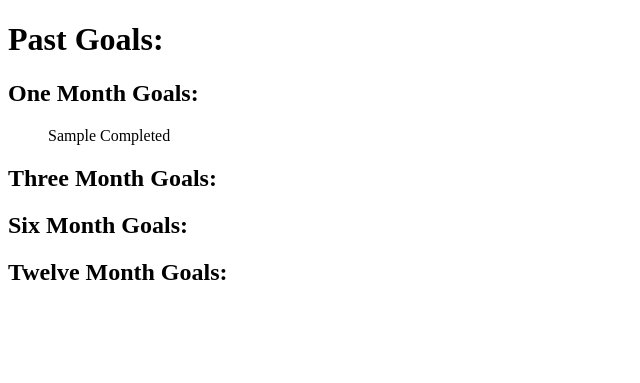
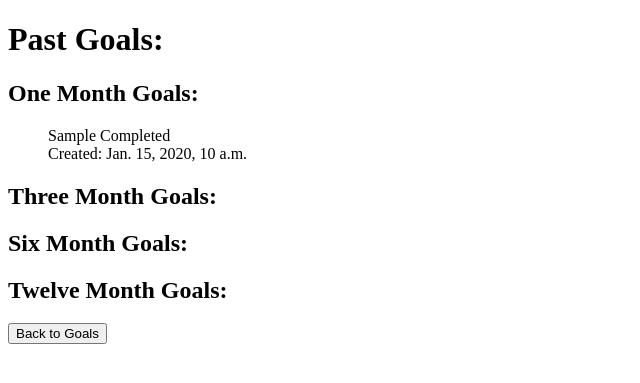
Before and after one commit to tyler-simeone/FundsTracker, a Django app: page /pastgoals/ in a window 1280 px wide. Shown: the part 34-417 px from the top of the page, without its empty margins (0-640 px from the left). Run offline with Django 3.2, Linux system fonts and the light colour scheme; a user stored in the database is signed in; tables that the repository leaves empty hold one stand-in row (values such as "Sample post"); parts of the project's set-up code (start-up, migrations or seed data) failed here and were passed over.

Commit message:
user can now see created dates for past and completed goals

```diff
--- a/fundstrackerproject/fundstrackerapp/templates/goals/completed.html
+++ b/fundstrackerproject/fundstrackerapp/templates/goals/completed.html
@@ -11,6 +11,8 @@
     <ul>
     {% for goal in completed_goals %}
         <li>{{ goal.goal }}</li>
+        <span>Timeframe: {{ goal.timeframe }} Month</span>
+        <br />
         <span>Created: {{ goal.created_at }}</span>
     {% endfor %}
     </ul>
--- a/fundstrackerproject/fundstrackerapp/templates/pastgoals/list.html
+++ b/fundstrackerproject/fundstrackerapp/templates/pastgoals/list.html
@@ -14,9 +14,9 @@
             <ul>
                 {% for goal in past_one_month_goals %}
                 <li>{{ goal.goal }} {% if goal.is_completed %}<span>Completed</span>{% endif %} </li>
+                <span>Created: {{ goal.created_at }}</span>
                 {% endfor %}
             </ul>
-            {% comment %} <a href="{% url 'fundstrackerapp:netincome_details' %}"><button>Details</button></a> {% endcomment %}
         </section>
 
         <section class="three_month_goals">
@@ -24,9 +24,9 @@
             <ul>
                 {% for goal in past_three_month_goals %}
                 <li>{{ goal.goal }} {% if goal.is_completed %}<span>Completed</span>{% endif %} </li>
+                <span>Created: {{ goal.created_at }}</span>
                 {% endfor %}
             </ul>
-            {% comment %} <a href="{% url 'fundstrackerapp:netincome_details' %}"><button>Details</button></a> {% endcomment %}
         </section>
 
         <section class="six_month_goals">
@@ -34,9 +34,9 @@
             <ul>
                 {% for goal in past_six_month_goals %}
                 <li>{{ goal.goal }} {% if goal.is_completed %}<span>Completed</span>{% endif %} </li>
+                <span>Created: {{ goal.created_at }}</span>
                 {% endfor %}
             </ul>
-            {% comment %} <a href="{% url 'fundstrackerapp:netincome_details' %}"><button>Details</button></a> {% endcomment %}
         </section>
 
         <section class="twelve_month_goals">
@@ -44,9 +44,12 @@
             <ul>
                 {% for goal in past_twelve_month_goals %}
                 <li>{{ goal.goal }} {% if goal.is_completed %}<span>Completed</span>{% endif %} </li>
+                <span>Created: {{ goal.created_at }}</span>
                 {% endfor %}
             </ul>
-            {% comment %} <a href="{% url 'fundstrackerapp:netincome_details' %}"><button>Details</button></a> {% endcomment %}
         </section>
+        <a href="{% url 'fundstrackerapp:goals' %}">
+            <button>Back to Goals</button>
+        </a>
     <div>
 {% endblock %}
```
